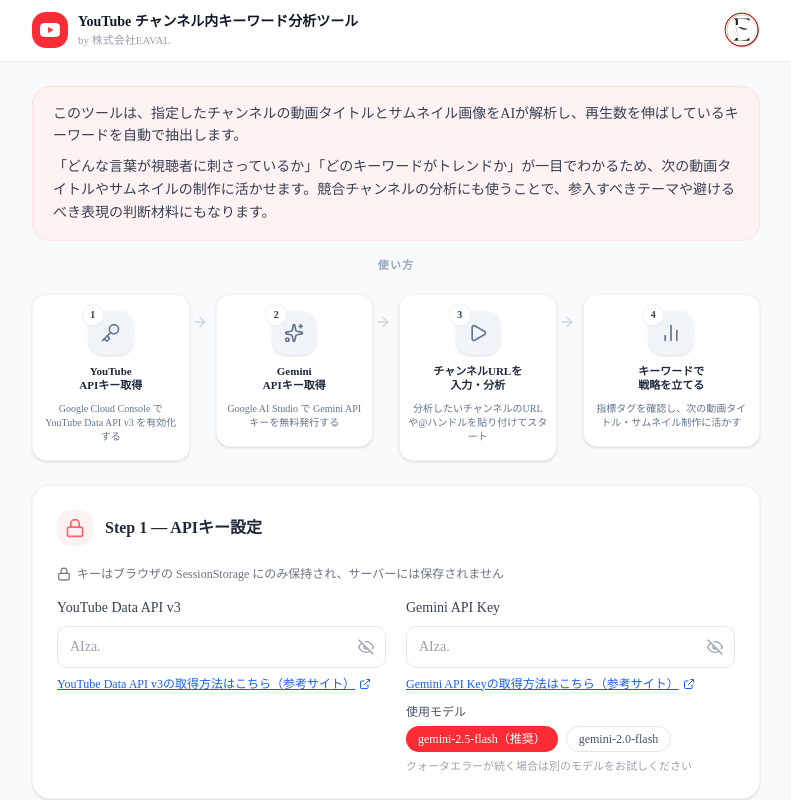
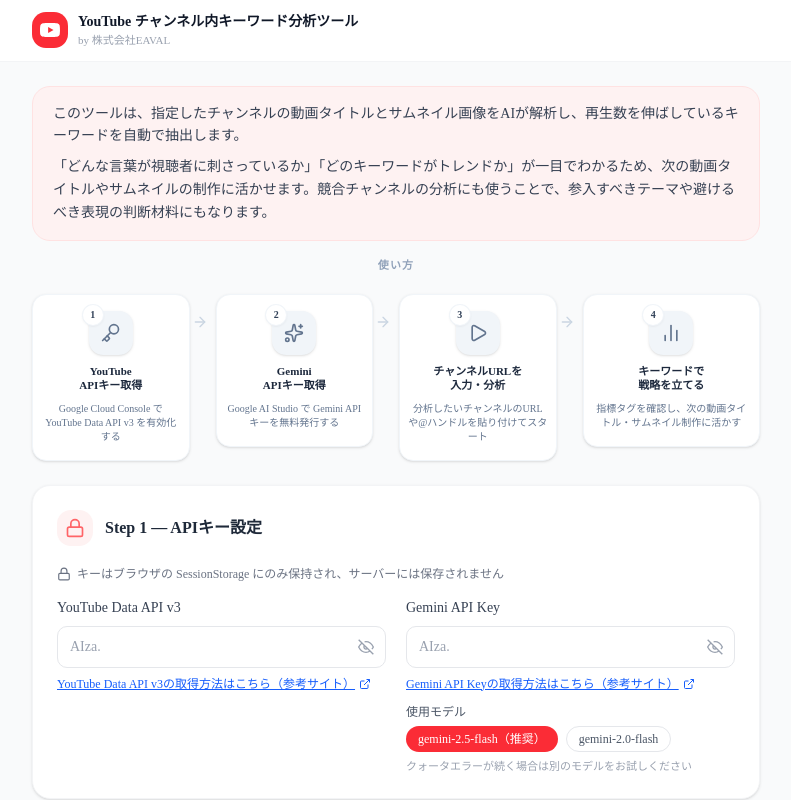
Before and after one commit to yohei-matsui/EAVAL-youtube-channel-keyword-analyzer, a Next.js app: page /channel in a window 1280 px wide. Shown: the top 800 px of the page, without its empty margins (244-1035 px from the left). Built offline with nearby package versions, Linux system fonts and the light colour scheme.

Commit message:
Remove header logo image
Co-Authored-By: Claude Sonnet 4.6 <noreply@anthropic.com>

```diff
--- a/src/app/channel/page.tsx
+++ b/src/app/channel/page.tsx
@@ -292,12 +292,6 @@ export default function ChannelPage() {
               <p className="text-[11px] text-gray-400">by 株式会社EAVAL</p>
             </div>
           </div>
-          {/* Logo */}
-          <img
-            src="/eaval-logo.png"
-            alt="EAVAL"
-            className="h-9 w-auto object-contain"
-          />
         </div>
       </header>
 
```
